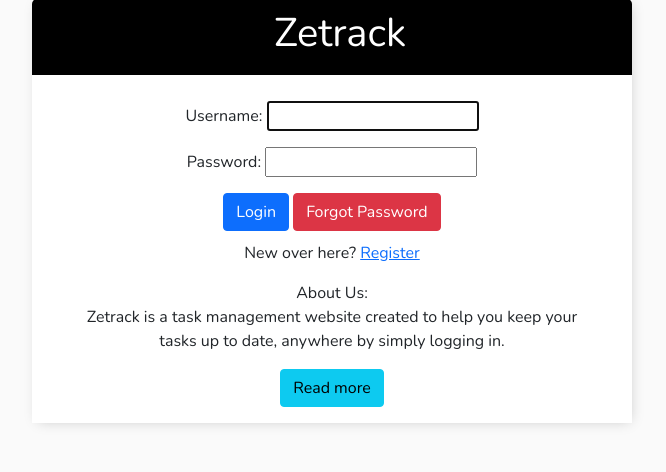
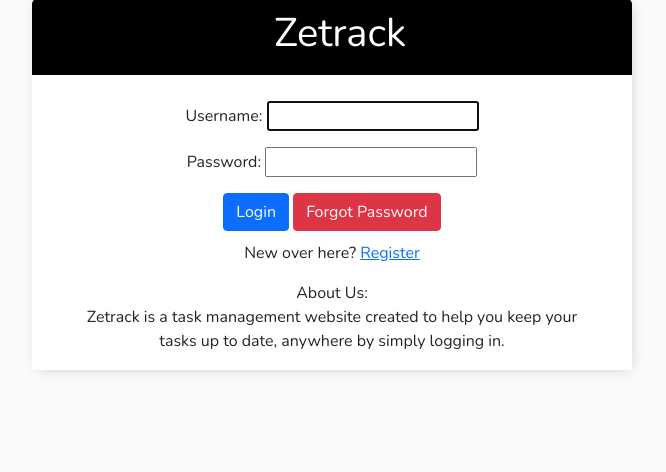
Before and after one commit to abdulmls2/Task-Manager, a Django app: page /login/ in a window 1280 px wide. Shown: the part 51-523 px from the top of the page, without its empty margins (308-974 px from the left). Run offline with Django 3.2, Linux system fonts and the light colour scheme; some libraries are stand-ins or nearby versions.

Commit message:
admin updates

```diff
--- a/tasks/templates/tasks/login.html
+++ b/tasks/templates/tasks/login.html
@@ -14,6 +14,5 @@
     </form>
     <p id="login-register">New over here? <a href="{% url 'register' %}">Register</a> </p>
     <p>About Us: <br> Zetrack is a task management website created to help you keep your tasks up to date, anywhere by simply logging in.</p>
-    <button style="margin-bottom:15px; " class="btn btn-info" onclick="myFunction()" id="myBtn">Read more</button>
 </div>
 {% endblock login %}
```
Also changed, not shown: db.sqlite3.
